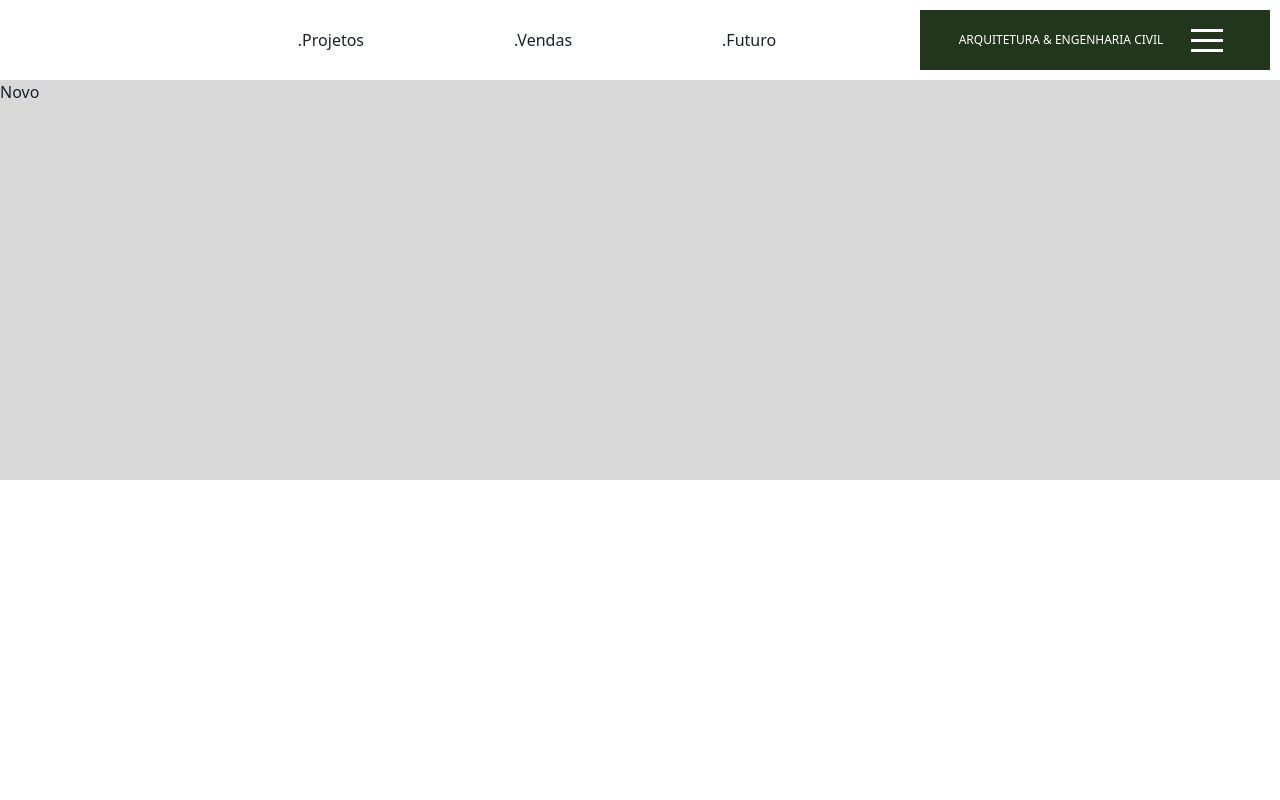
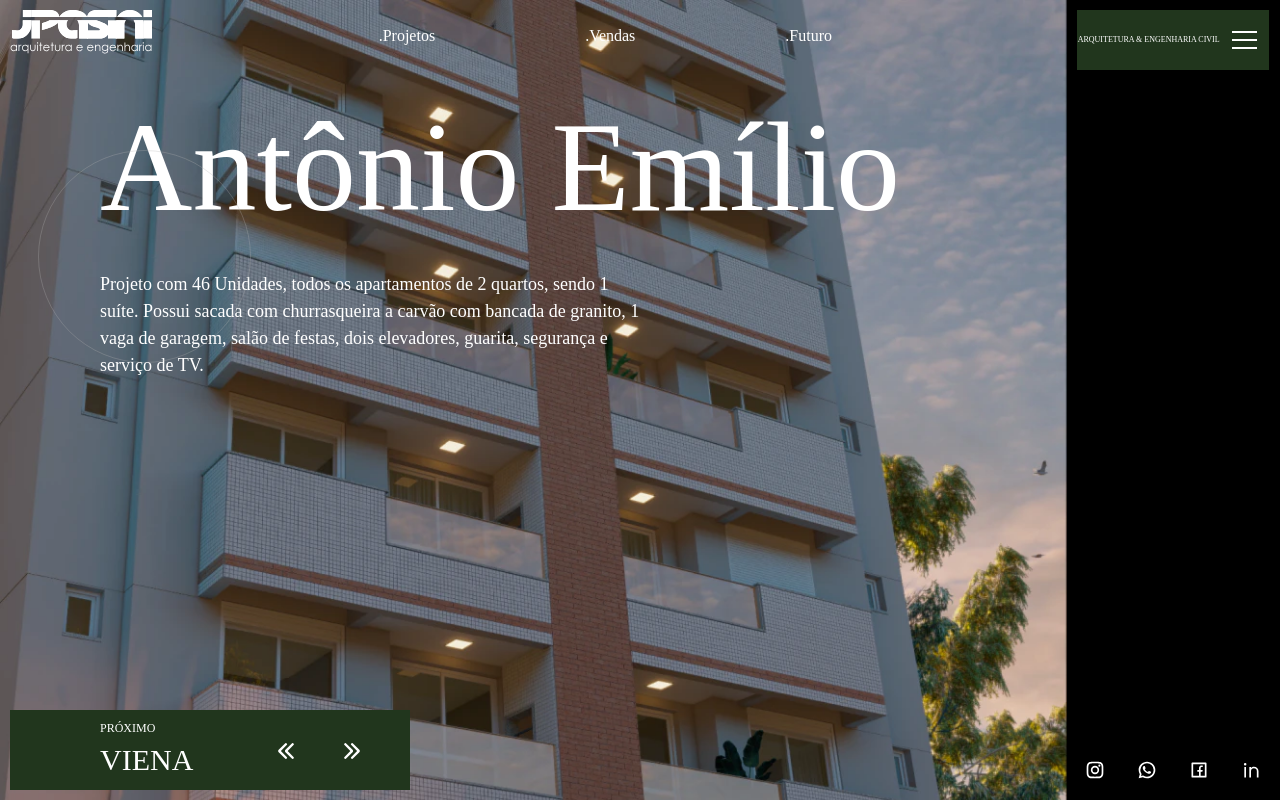
Before and after one commit to fabiomantelli/jpasini, a Next.js app: page / in a window 1280 px wide. Built offline with nearby package versions, Linux system fonts and the light colour scheme.

Commit message:
feat: removed styles and create new commponents with chakra-ui

```diff
--- a/package.json
+++ b/package.json
@@ -9,9 +9,13 @@
     "lint": "next lint"
   },
   "dependencies": {
+    "@chakra-ui/icons": "^2.0.6",
     "@chakra-ui/react": "^2.2.4",
     "@emotion/react": "^11",
     "@emotion/styled": "^11",
+    "@fontsource/hahmlet": "^4.5.11",
+    "@fontsource/lato": "^4.5.8",
+    "@fontsource/montserrat": "^4.5.11",
     "framer-motion": "^6",
     "hamburger-react": "^2.5.0",
     "next": "12.2.3",
--- a/src/components/Header/index.tsx
+++ b/src/components/Header/index.tsx
@@ -1,12 +1,8 @@
-import { Box, Link, List, ListItem, Flex, Spacer, Text } from "@chakra-ui/react";
+import { Box, Link, List, ListItem, Flex, Spacer } from "@chakra-ui/react";
 import Image from "next/image";
-
-import Hamburger from 'hamburger-react'
 
 import Logo from "../../../public/Logo.svg";
 import WhiteLogo from "../../../public/WhiteLogo.svg";
-
-import { Container, NavigationMenu } from "./styles";
 
 interface LogoProps {
   logo: string
@@ -14,52 +10,40 @@ interface LogoProps {
 
 function Header({ logo }: LogoProps) {
   return (
-    <>
     <Box bg={logo == 'white' ? '' : 'gray.900'} padding='10px'>
-        <Flex alignItems="center">
+      <Flex alignItems="center" textDecor='none'>
         <Link href="/">
           <Image src={logo == 'white' ? WhiteLogo : Logo} />
         </Link>
         <Spacer />
         <List>
-            <Flex alignItems="center" gap="150px">
-              <Link href="/projetos">
+          <Flex alignItems="center" gap="150px" color='white'>
+            <Link
+              href="/projetos"
+              style={{ textDecoration: 'none' }}
+              _hover={{ color: 'gray.900', transition: '0.3s' }}
+            >
               <ListItem>.Projetos</ListItem>
             </Link>
-              <Link href="/endas">
+            <Link
+              href="/vendas"
+              style={{ textDecoration: 'none' }}
+              _hover={{ color: 'gray.900', transition: '0.3s' }}
+            >
               <ListItem>.Vendas</ListItem>
             </Link>
-              <Link href="/futuro">
+            <Link
+              href="/futuro"
+              style={{ textDecoration: 'none' }}
+              _hover={{ color: 'gray.900', transition: '0.3s' }}
+            >
               <ListItem>.Futuro</ListItem>
             </Link>
           </Flex>
         </List>
         <Spacer />
-          <Flex
-            width="350px"
-            height="60px"
-            alignItems='center'
-            background={logo == 'white' ? 'green.500' : 'black'}
-            justifyContent='center'
-            gap='5'
-          >
-            <Text color='white' fontSize='xs'>ARQUITETURA & ENGENHARIA CIVIL</Text>
-            <Hamburger color='white' />
-          </Flex>
       </Flex>
     </Box>
-      <Box bg="gray.900" height='50vh'>
-        Novo
-      </Box>
-    </>
-    // <Container>
-    //     <Link href="/"><Image src={WhiteLogo} alt="JPasini"/></Link>
-    //     <NavigationMenu>
-    //         <Link href="/"><a><li>.Projects</li></a></Link>
-    //         <Link href="/"><a><li>.Sales</li></a></Link>
-    //         <Link href="/"><a><li>.Future</li></a></Link>
-    //     </NavigationMenu>
-    // </Container>
   );
 }
 
--- a/src/components/MainSection/index.tsx
+++ b/src/components/MainSection/index.tsx
@@ -1,13 +1,109 @@
-import { Container } from './styles';
+import { Box, Stack, Text, Flex, Divider, keyframes } from "@chakra-ui/react"
+import { ArrowLeftIcon, ArrowRightIcon } from '@chakra-ui/icons'
 
-const MainSection: React.FC = () => {
-    return (
-        <Container>
-            <div>Teste1</div>
-            <div>Teste2</div>
-            <div>Teste3</div>
-        </Container>
-    )
+interface logoProps {
+  logo: string
+}
+
+const motionLineToRight = keyframes`
+  0% { width: 0%; }
+  100% { width: 83.2vw; }
+`
+const motionCircleToRight = keyframes`
+  0% { left: -5%; }
+  100% { left: 3%; }
+`
+
+const moveTextUp = keyframes`
+  0%  {
+    transform: translateY(30px);
+  }
+  100% {
+    transform: translateY(0);
+  }
+`
+const moveTextDown = keyframes`
+  0%  {
+    transform: translateY(-30px);
+  }
+  100% {
+    transform: translateY(0);
+  }
+`
+
+function MainSection({ logo }: logoProps) {
+  const motionLineToRightAnimation = `${motionLineToRight} 1s linear forwards`;
+  const motionCircleToRightAnimation = `${motionCircleToRight} 1s linear forwards`;
+  const moveTextUpAnimation = `${moveTextUp} 0.5s ease-in-out`;
+  const moveTextDownAnimation = `${moveTextDown} 1s ease-in-out`;
+
+  return (
+    <Box>
+      <Flex
+      position='fixed'
+      width='213px'
+      height='213px'
+      left='41px'
+      top='150px'
+      border='1px solid rgba(179,179,179,0.3)'
+      borderRadius='50%'
+      animation={motionCircleToRightAnimation}
+      />
+
+      <Divider
+        position='fixed'
+        width='83.2vw'
+        top='250px'
+        border='0px solid rgba(179,179,179,0.3)'
+        animation={motionLineToRightAnimation}
+      />
+
+      <Stack>
+        <Text
+          fontSize='9xl'
+          color='white'
+          paddingLeft='100px'
+          fontStyle='body'
+          animation={moveTextUpAnimation}
+        >
+          Antônio Emílio
+        </Text>
+        <Text
+          fontSize='lg'
+          color='white'
+          paddingLeft='100px'
+          maxW='60%'
+          animation={moveTextDownAnimation}
+        >
+          Projeto com 46 Unidades, todos os apartamentos de 2 quartos,
+          sendo 1 suíte. Possui sacada com churrasqueira a carvão com
+          bancada de granito, 1 vaga de garagem, salão de festas, dois
+          elevadores, guarita, segurança e serviço de TV.
+        </Text>
+      </Stack>
+      <Flex
+        position='absolute'
+        flexDir='row'
+        bottom='0'
+        margin='10px'
+        width='400px'
+        height="80px"
+        alignItems='center'
+        background={logo == 'white' ? 'green.500' : 'black'}
+        justifyContent='space-between'
+        paddingLeft='90px'
+      >
+        <Box>
+          <Text color='white' fontSize='xs'>PRÓXIMO</Text>
+          <Text color='white' fontSize='3xl'>VIENA</Text>
+        </Box>
+        <Box marginRight='50px'>
+          <ArrowLeftIcon color='white' marginRight='50px' />
+          <ArrowRightIcon color='white' />
+        </Box>
+      </Flex>
+    </Box>
+  )
 }
 
 export default MainSection
--- a/src/components/RightSide/index.tsx
+++ b/src/components/RightSide/index.tsx
@@ -1,6 +1,6 @@
-import { Sling } from 'hamburger-react'
-import Link from 'next/link';
-import { useRouter } from 'next/router';
+import NextLink from 'next/link'
+import { Box, Flex, Text, List, ListItem, Link, keyframes, Divider } from '@chakra-ui/react';
+import Hamburger, { Sling } from 'hamburger-react'
 import {
   RiFacebookBoxLine,
   RiWhatsappLine,
@@ -10,57 +10,129 @@ import {
 import { MenuBottom } from './styles';
 import { Container, GreenItem, TextContainer } from "./styles";
 
+interface logoProps {
+  logo: string
+}
 
-const RightSide: React.FC = () => {
+const motionToLeft = keyframes`
+  0% { width: 0%; }
+  100% { width: 16.7vw; }
+`
 
+function RightSide({ logo }: logoProps) {
+  const motionToLeftAnimation = `${motionToLeft} 1s linear backwards`;
   return (
-        <Container>
-            <GreenItem>
-                ARQUITETURA & ENGENHARIA CIVIL
-                <Sling />
-            </GreenItem>
-            <TextContainer>
-                <p>VEJA TODOS OS PROJETOS</p>
-                <hr id="right-line"></hr>
-            </TextContainer>
-            <MenuBottom>
-                <ul>
-                    <Link
-                        href="https://www.instagram.com/jpasiniarquiteturaeengenharia/"
-                        passHref
+    <Box
+      width='20vw'
+      height='100vh'
+      background={logo == 'white' ? 'black' : 'green.500'}
     >
-                        <a target="_blank"><li>.<RiInstagramLine size={20}/></li></a>
+      <Divider
+        position='fixed'
+        top='250px'
+        width='16.7vw'
+        right='0'
+        height="0px"
+        borderColor="#383838"
+        border={0}
+        animation={motionToLeftAnimation}
+      />
+      <Flex
+        width='90%'
+        height="60px"
+        margin="10px"
+        alignItems='center'
+        background={logo == 'white' ? 'green.500' : 'black'}
+        justifyContent='center'
+      >
+        <Text color='white' fontSize='as'>ARQUITETURA & ENGENHARIA CIVIL</Text>
+        <Hamburger color='white' size={25} />
+      </Flex>
+      <Flex
+        alignItems='flex-end'
+        justifyContent='center'
+        color='white'
+        height='calc(100vh - 80px); '
+      >
+       <List
+        display='flex'
+        gap={8}
+        marginBottom="20px"
+        color="white"
+       >
+          <ListItem _hover={{ color: 'green.900', transition: '0.3s'}}>
+            <Link href='https://www.instagram.com/jpasiniarquiteturaeengenharia/' target='_blank'>
+              <RiInstagramLine size={20} />
             </Link>
-                    <Link
-                        href="https://wa.me/5548999517642"
-                        passHref
-                    >
-                        <a target="_blank"><li>.<RiWhatsappLine size={20} /></li></a>
+          </ListItem>
+          <ListItem _hover={{ color: 'green.900', transition: '0.3s'}}>
+            <Link href='https://wa.me/5548999517642' target='_blank'>
+              <RiWhatsappLine size={20} />
             </Link>
-                    <Link
-                        href="https://www.facebook.com/jpasiniarquiteturaeengenharia/"
-                        passHref
-                    >
-                        <a target="_blank"><li>.<RiFacebookBoxLine size={20} /></li></a>
+          </ListItem>
+          <ListItem _hover={{ color: 'green.900', transition: '0.3s'}}>
+            <Link href='https://www.facebook.com/jpasiniarquiteturaeengenharia/' target='_blank'>
+              <RiFacebookBoxLine size={20} />
             </Link>
-                    <Link
-                        href="https://www.linkedin.com/company/jpasini/"
-                        passHref
-                    >
-                        <a target="_blank"><li>.<RiLinkedinLine size={20}/></li></a>
+          </ListItem>
+          <ListItem _hover={{ color: 'green.900', transition: '0.3s'}}>
+            <Link href='https://www.linkedin.com/company/jpasini/' target='_blank'>
+              <RiLinkedinLine size={20} />
             </Link>
-                    <li>
-                        <select
-                            // onChange={changeLanguage}
-                            // defaultValue={locale}
-                        >
-                            {/* <option value="en-US">EN</option>
-                            <option value="pt-BR">PT</option> */}
-                        </select>
-                    </li>
-                </ul>
-            </MenuBottom>
-        </Container>
+          </ListItem>
+        </List>
+      </Flex>
+    </Box>
+
+
+
+    // <Container>
+    //     <GreenItem>
+    //         ARQUITETURA & ENGENHARIA CIVIL
+    //         <Sling />
+    //     </GreenItem>
+    //     <TextContainer>
+    //         <p>VEJA TODOS OS PROJETOS</p>
+    //         <hr id="right-line"></hr>
+    //     </TextContainer>
+    //     <MenuBottom>
+    //         <ul>
+    //             <Link
+    //                 href="https://www.instagram.com/jpasiniarquiteturaeengenharia/"
+    //                 passHref
+    //             >
+    //                 <a target="_blank"><li>.<RiInstagramLine size={20}/></li></a>
+    //             </Link>
+    //             <Link
+    //                 href="https://wa.me/5548999517642"
+    //                 passHref
+    //             >
+    //                 <a target="_blank"><li>.<RiWhatsappLine size={20} /></li></a>
+    //             </Link>
+    //             <Link
+    //                 href="https://www.facebook.com/jpasiniarquiteturaeengenharia/"
+    //                 passHref
+    //             >
+    //                 <a target="_blank"><li>.<RiFacebookBoxLine size={20} /></li></a>
+    //             </Link>
+    //             <Link
+    //                 href="https://www.linkedin.com/company/jpasini/"
+    //                 passHref
+    //             >
+    //                 <a target="_blank"><li>.<RiLinkedinLine size={20}/></li></a>
+    //             </Link>
+    //             <li>
+    //                 <select
+    //                     // onChange={changeLanguage}
+    //                     // defaultValue={locale}
+    //                 >
+    //                     {/* <option value="en-US">EN</option>
+    //                     <option value="pt-BR">PT</option> */}
+    //                 </select>
+    //             </li>
+    //         </ul>
+    //     </MenuBottom>
+    // </Container>
   )
 }
 
--- a/src/pages/_app.tsx
+++ b/src/pages/_app.tsx
@@ -2,7 +2,6 @@ import type { AppProps } from 'next/app'
 import Head from 'next/head'
 
 import { ChakraProvider } from '@chakra-ui/react'
-
 import theme from '../styles/theme'
 
 function MyApp({ Component, pageProps }: AppProps) {
--- a/src/pages/antonio-emilio.tsx
+++ b/src/pages/antonio-emilio.tsx
@@ -3,6 +3,7 @@ import Header from '../components/Header'
 import GlobalStyles from '../styles/global'
 
 import MainSection from '../components/MainSection';
+import RightSide from '../components/RightSide';
 
 const AntonioEmilio: NextPage = () => {
         return (
--- a/src/pages/index.tsx
+++ b/src/pages/index.tsx
@@ -1,15 +1,24 @@
+import { Box, Flex } from '@chakra-ui/react'
 import type { NextPage } from 'next'
 import Header from '../components/Header'
 import MainAntonioEmilio from '../components/MainAntonioEmilio'
+import MainSection from '../components/MainSection'
 import RightSide from '../components/RightSide'
 
 const Home: NextPage = () => {
   return (
-        <>
-          <Header logo='white' />
-          {/* <MainAntonioEmilio /> */}
-          {/* <RightSide /> */}
-        </>
+    <Flex>
+      <Box
+        backgroundImage='./background.webp'
+        backgroundSize='cover'
+        height='100vh'
+        width='100vw'
+      >
+        <Header logo='white' />
+        <MainSection logo='white' />
+      </Box>
+      <RightSide logo='white' />
+    </Flex>
   )
 }
 
--- a/src/styles/theme.js
+++ b/src/styles/theme.js
@@ -16,11 +16,12 @@ const theme = extendTheme({
       }
   },
   fonts: {
-    body: "system-ui, sans-serif",
-    heading: "Georgia, serif",
-    mono: "Menlo, monospace",
+    body: "hahmlet, serif",
+    heading: "hahmlet, serif",
+    mono: "Lato, sans-serif",
   },
   fontSizes: {
+    as: "0.50rem",
     xs: "0.75rem",
     sm: "0.875rem",
     md: "1rem",
```
Also changed, not shown: src/components/Header/styles.ts (deleted, +0 -30 lines), src/components/MainSection/styles.ts (deleted, +0 -9 lines), src/components/RightSide/styles.ts (deleted, +0 -83 lines), public/fonts/FuturaLT-Book.ttf (deleted), 1 other file (tests, documents, lock files or other folders). Lines whose indentation alone changed are shown as unchanged.
